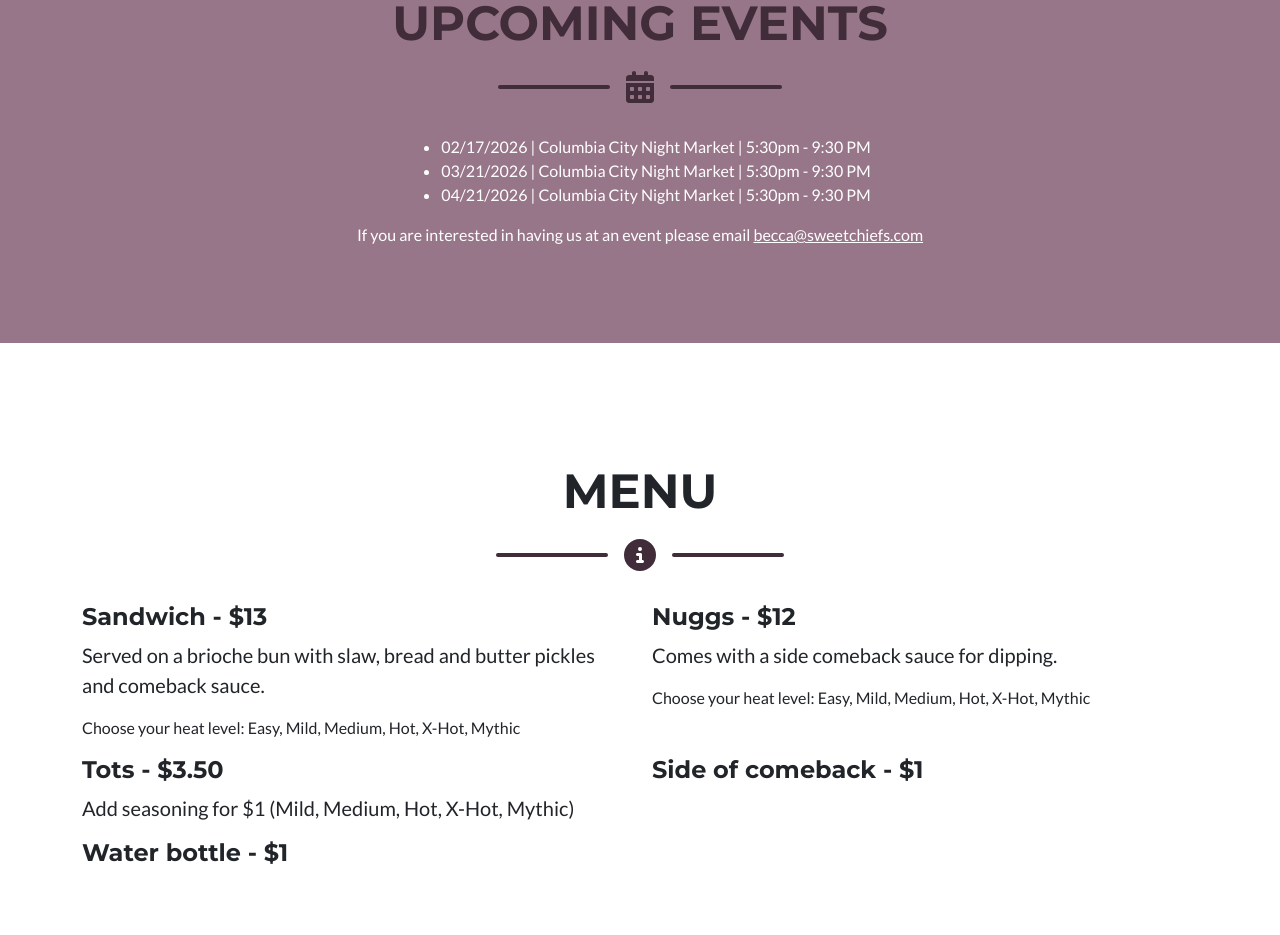
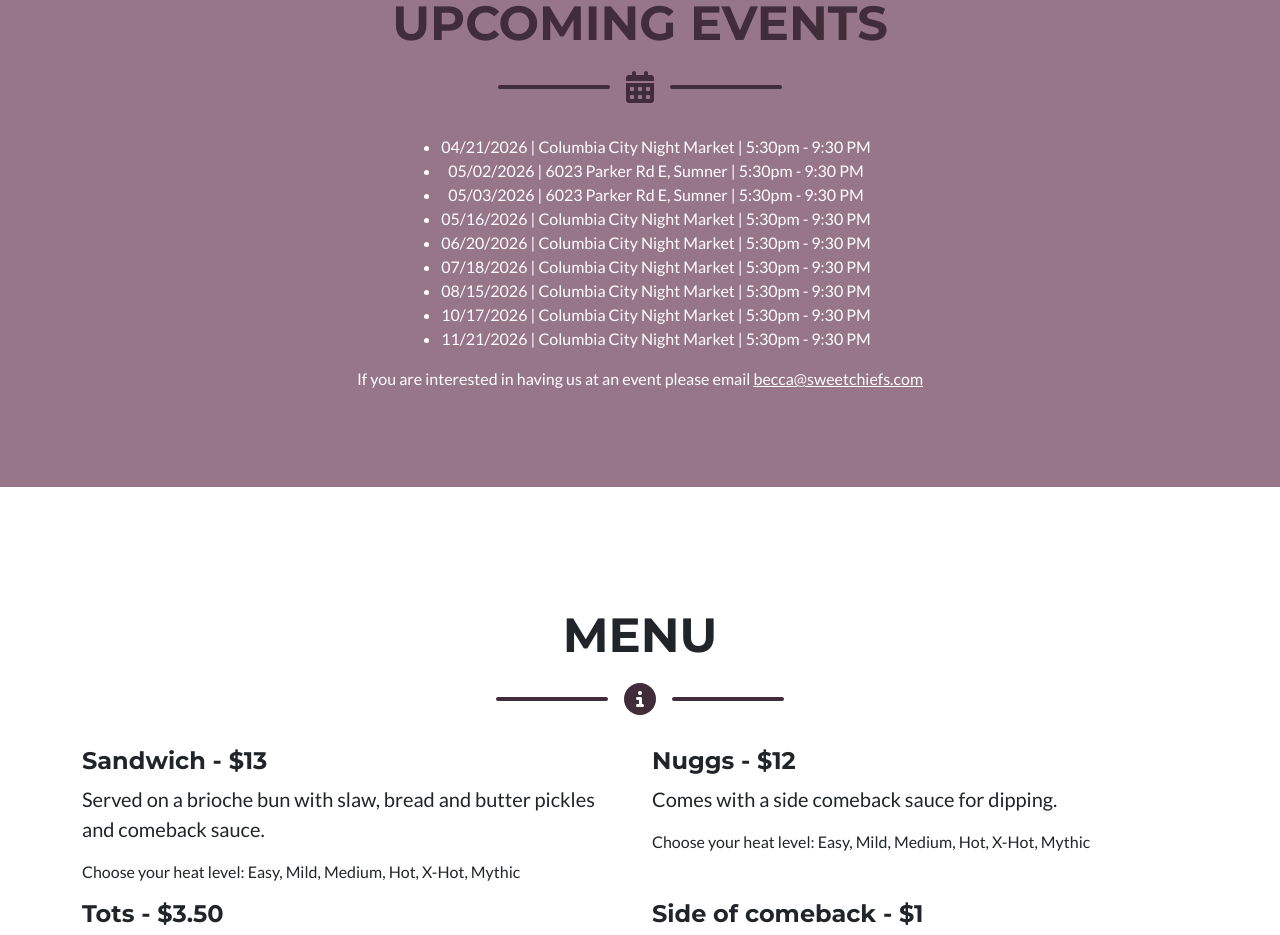
Before and after one commit to db-94/sweetchiefs, a website: page src/pug/index.pug in a window 1280 px wide. Shown: the part 1153-2088 px from the top of the page. Drawn offline with nearby package versions, Linux system fonts and the light colour scheme; files that its build step writes are made by us from their sources.

Commit message:
Update dates

```diff
--- a/src/pug/index.pug
+++ b/src/pug/index.pug
@@ -128,9 +128,15 @@ html(lang='en')
                 .row
                     .col-lg-12.center-list
                         ul
-                            li 02/17/2026 | Columbia City Night Market | 5:30pm - 9:30 PM
-                            li 03/21/2026 | Columbia City Night Market | 5:30pm - 9:30 PM
                             li 04/21/2026 | Columbia City Night Market | 5:30pm - 9:30 PM
+                            li 05/02/2026 | 6023 Parker Rd E, Sumner | 5:30pm - 9:30 PM
+                            li 05/03/2026 | 6023 Parker Rd E, Sumner | 5:30pm - 9:30 PM
+                            li 05/16/2026 | Columbia City Night Market | 5:30pm - 9:30 PM
+                            li 06/20/2026 | Columbia City Night Market | 5:30pm - 9:30 PM
+                            li 07/18/2026 | Columbia City Night Market | 5:30pm - 9:30 PM
+                            li 08/15/2026 | Columbia City Night Market | 5:30pm - 9:30 PM
+                            li 10/17/2026 | Columbia City Night Market | 5:30pm - 9:30 PM
+                            li 11/21/2026 | Columbia City Night Market | 5:30pm - 9:30 PM
                     .col-lg-12.center-list
                         | If you are interested in having us at an event please email #[a.text-white( href='mailto:becca@sweetchiefs.com' ) becca@sweetchiefs.com]
 
```
